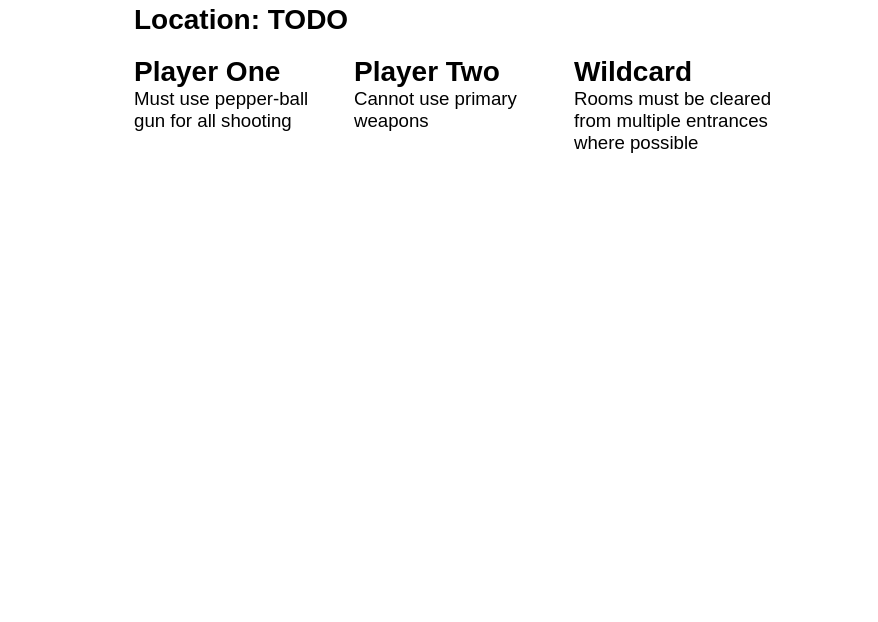
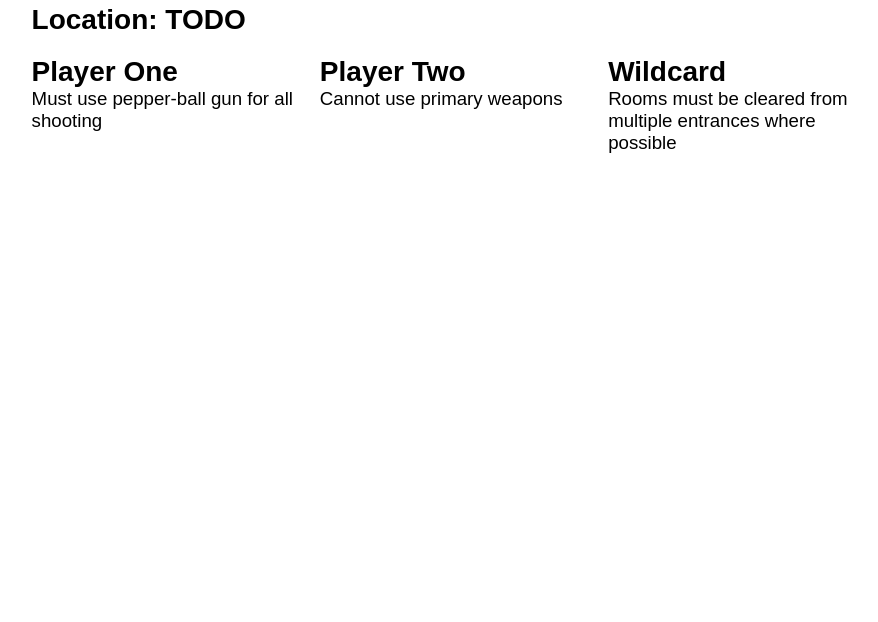
Before and after one commit to coldspire/Swat4ScenarioMaker, a website built with webpack: page app/index.html in a window 1280 px wide. Shown: the part 178-800 px from the top of the page, without its empty margins (186-1064 px from the left). Built offline with nearby package versions, Linux system fonts and the light colour scheme; files whose address does not match are found by name.

Commit message:
Increase body width of wide layout

```diff
--- a/app/styles/index.css
+++ b/app/styles/index.css
@@ -11,7 +11,7 @@
 }
 
 body {
-    width: 50%;
+    width: 66%;
     margin: auto;
     margin-top: 15vh;
 }
```
